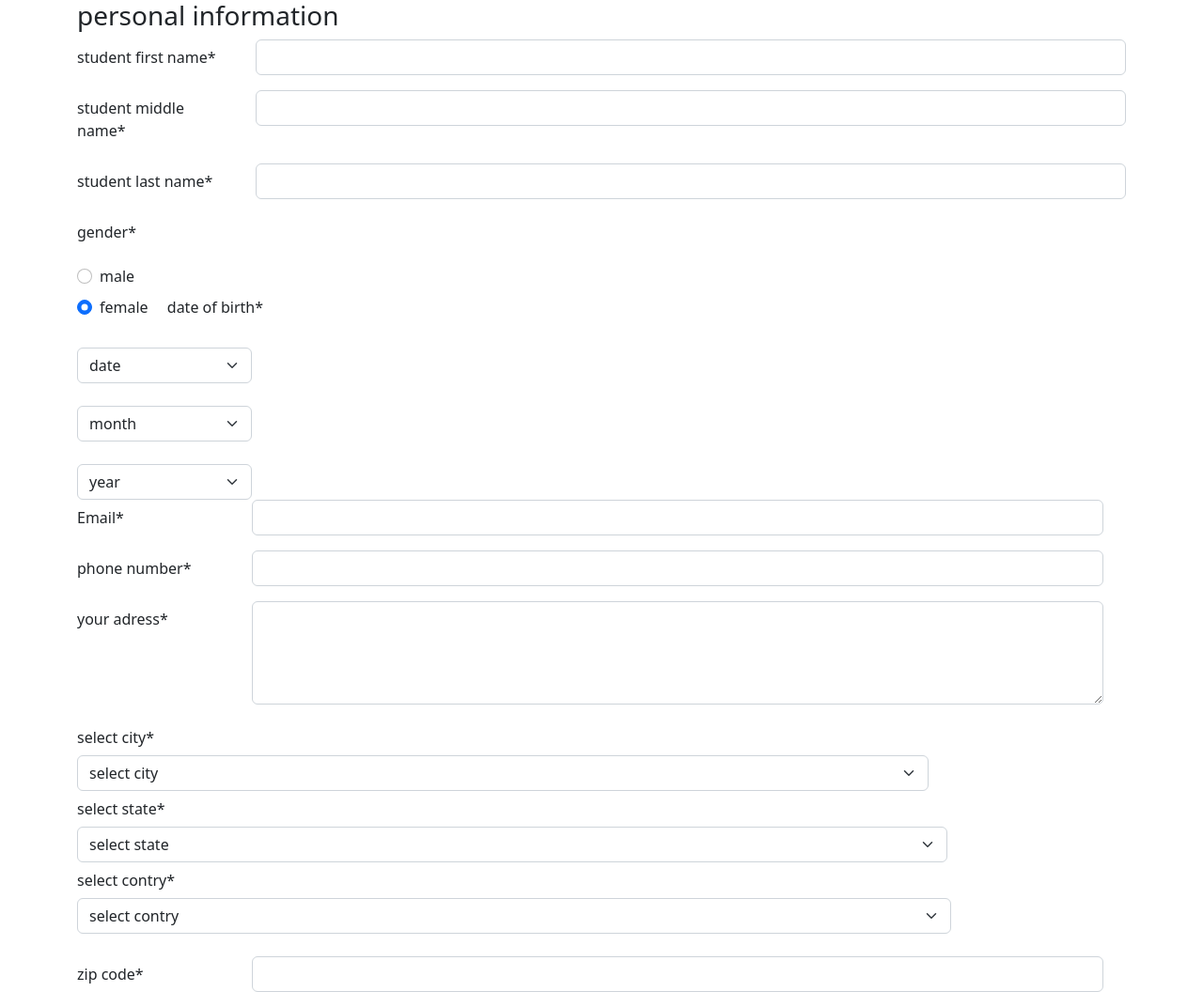
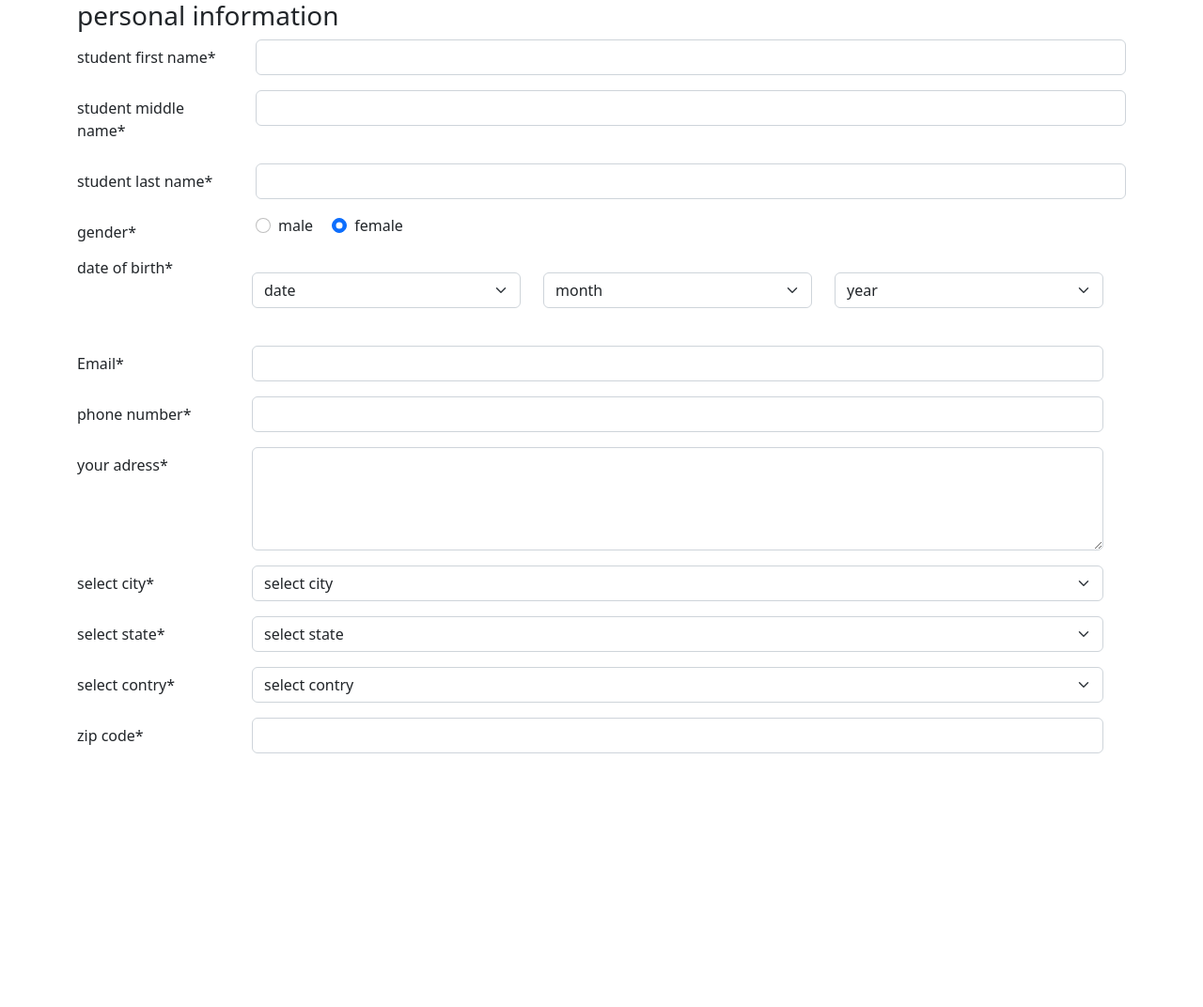
Before and after one commit to bboushra/bootstrap-5.2.3-dist, a plain HTML site: page EX7.html in a window 1280 px wide. Shown: the whole page at 94% size. After the commit the page ends 802 px from the top, so only its background shows below. Drawn offline with Linux system fonts and the light colour scheme.

Commit message:
modification select et row

```diff
--- a/EX7.html
+++ b/EX7.html
@@ -31,9 +31,8 @@
           <input type="text" class="form-control" id="inputstudentlastname">
         </div>
       </div>
-      <div class="mb-3 row">
+      <div class=" mb-3 row">
         <label for="inputgender" class="col-sm-2 col-form-label">gender*</label>
-    </div>
     <div class="col">
       <div class="form-check form-check-inline">
         <input class="form-check-input" type="radio" name="flexradioDefault" id="flexradiodefault1">
@@ -41,36 +40,39 @@
           male
         </label>
       </div>
-    </div>
       <div class="form-check form-check-inline">
         <input class="form-check-input" type="radio" name="flexfemalefemale" id="flexradiodefault2" checked>
         <label class="form-check-label" for="flexradiodefault2">
           female
         </label>
       </div>
+    </div>
+   <div class="row">
     <label for="inputdateofbirth" class="col-sm-2 col-form-label">date of birth*</label>
-   <div class="col-sm ">
-    <div class="col-md-2">
+    <div class="col">
       <label for="inputdate" class="form-label"></label>
       <select id="inputdate" class="form-select ">
         <option selected>date</option>
         <option>...</option>
       </select>
     </div>
-        <div class="col-md-2">
+        <div class="col">
           <label for="inputmonth" class="form-label"></label>
           <select id="inputmonth" class="form-select ">
             <option selected>month</option>
             <option>...</option>
           </select>
         </div>
-        <div class="col-md-2">
+        <div class="col">
           <label for="inputyear" class="form-label"></label>
-          <select id="inputyear" class="form-select ">
+          <select id="inputyear" class="form-select">
             <option selected>year</option>
             <option>...</option>
           </select>
         </div>
+   </div>
+      </div>
+   <br>
         <div class="row">
         <div class="mb-3 row">
           <label for="inputEmail" class="col-sm-2 col-form-label">Email*</label>
@@ -90,36 +92,35 @@
           <textarea class="form-control" id="" rows="4" placeholder="" required></textarea>
         </div>
       </div>
-      <div class="row">
-           <div class="col-md-10">
-           <label for="input" class="col-sm-2 col-form-label">select city*</label>
-           <select class="form-select" aria-label="Default select example">
-               <option value="1">select city</option>
-               <option value="1">One</option>
+      <div class="mb-3 row">
+        <label for="inputstudentfirstname" class="col-sm-2 col-form-label">select city*</label>
+        <div class="col-sm-10">
+          <select id="inputdate" class="form-select ">
+            <option selected>select city</option>
+            <option>...</option>
           </select>
         </div>
       </div>
-      </div>
-      <div class="row">
-           <div class="col-md-10">
-           <label for="inputselect city" class="col-sm-2 col-form-label">select state*</label>
-           <select class="form-select" aria-label="Default select example">
-               <option value="1">select state</option>
-               <option value="1">One</option>
+       <div class="mb-3 row">
+        <label for="inputstudentfirstname" class="col-sm-2 col-form-label">select state*</label>
+        <div class="col-sm-10">
+          <select id="inputdate" class="form-select ">
+            <option selected>select state</option>
+            <option>...</option>
           </select>
         </div>
       </div>
-           <div class="col-md-10">
-           <label for="input" class="col-sm-2 col-form-label">select contry*</label>
-           <select class="form-select" aria-label="Default select example">
-               <option value="1">select contry</option>
-               <option value="1">One</option>
+      <div class="mb-3 row">
+        <label for="inputstudentfirstname" class="col-sm-2 col-form-label">select contry*</label>
+        <div class="col-sm-10">
+          <select id="inputdate" class="form-select ">
+            <option selected>select contry</option>
+            <option>...</option>
           </select>
         </div>
       </div>
       <br>
        <div class="row">
-    <div class="mb-3 row">
           <label for="inputzipcode" class="col-sm-2 col-form-label">zip code*</label>
           <div class="col-sm-10">
             <input type="text" class="form-control" id="inputzipcode">
```
Also changed, not shown: EX2.html (+2 -1 lines). Lines whose indentation alone changed are shown as unchanged.
